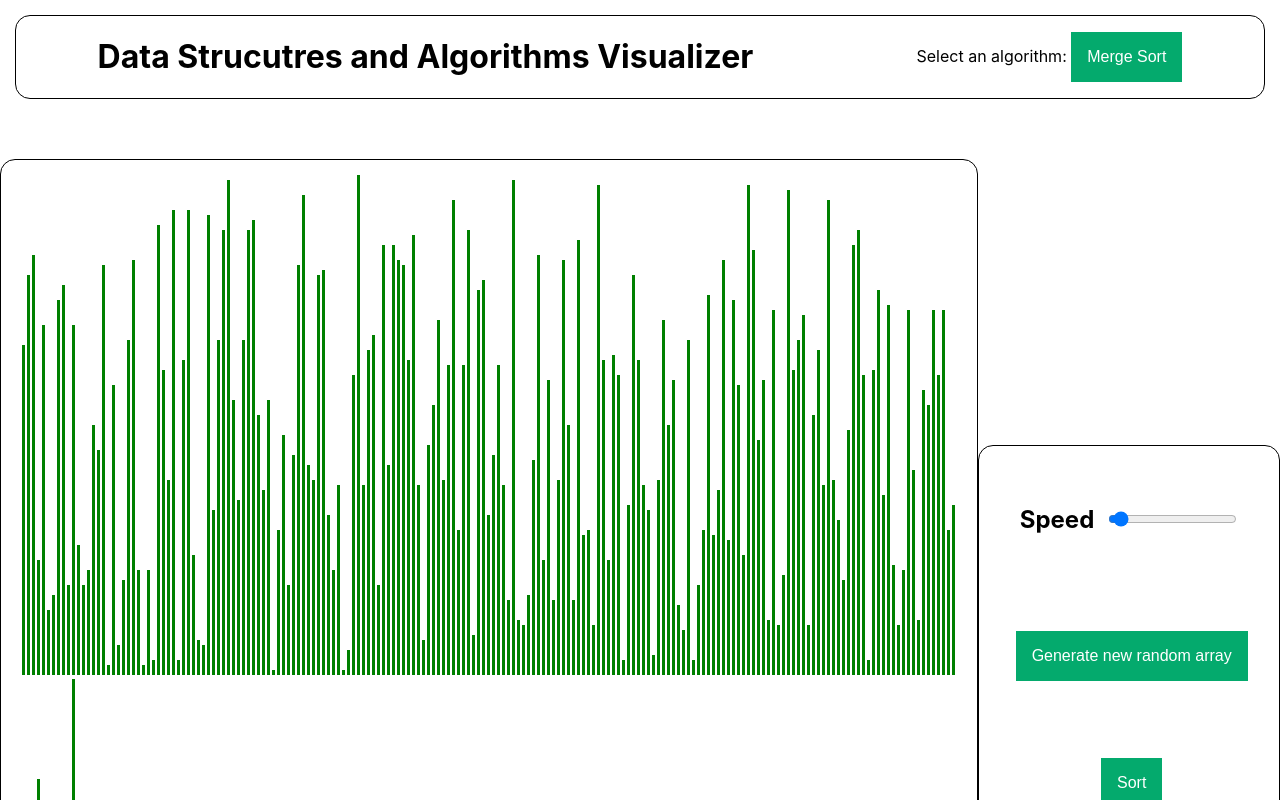
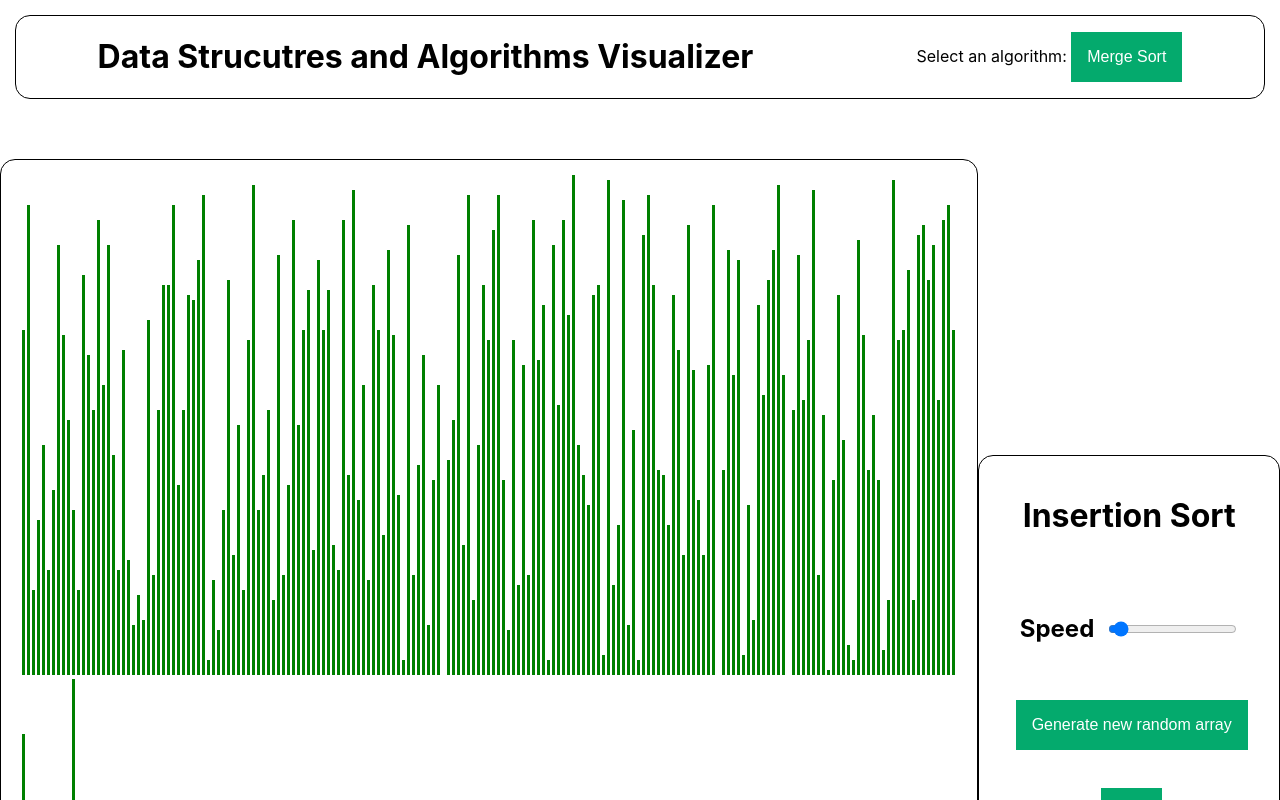
Before and after one commit to karam-qaoud/Data-Structures-and-Algorithms-Visualizer, a React (Create React App) app: page / in a window 1280 px wide. Shown: the top 800 px of the page. Built offline with nearby package versions, Linux system fonts and the light colour scheme.

Commit message:
fix(insertion sort): sort last element of the array

```diff
--- a/src/App.js
+++ b/src/App.js
@@ -6,11 +6,11 @@ function App() {
   let [selection, setSelection] = useState('mergeSort');
 
   function renderSelection(selection) {
-    if (selection === 'insertionSort') {
-      return <InsertionSortVisualization />;
-    } else {
-      return <MergeSortVisualization />;
-    }
+    // if (selection === 'insertionSort') {
+    return <InsertionSortVisualization />;
+    // } else {
+    // return <MergeSortVisualization />;
+    // }
   }
   return (
     <div className="App">
--- a/src/components/InsertionSort/InsertionSortVisualization.tsx
+++ b/src/components/InsertionSort/InsertionSortVisualization.tsx
@@ -19,21 +19,20 @@ function insertionSort(arr, sortingSteps) {
       arr[j + 1] = arr[j];
       sortingSteps.push([i, j + 1]);
       sortingSteps.push([i, j + 1]);
-      sortingSteps.push([j, arr[j + 1]]);
+      sortingSteps.push([j + 1, arr[j + 1]]);
       j--;
     }
     arr[j + 1] = tmp;
-    sortingSteps.push([i, i]);
-    sortingSteps.push([i, i]);
-    sortingSteps.push([i, arr[i]]);
+    sortingSteps.push([i, j + 1]);
+    sortingSteps.push([i, j + 1]);
+    sortingSteps.push([j + 1, arr[j + 1]]);
   }
-  console.log('Sorted: ', arr);
   return arr;
 }
 
 function generateRandomArray() {
   const arr: number[] = [];
-  for (let i = 0; i < 50; i++) {
+  for (let i = 0; i < 200; i++) {
     arr.push(Math.round(Math.random() * 100));
   }
   return arr;
@@ -93,6 +92,7 @@ function InsertionSortVisualization(): JSX.Element {
         ))}
       </div>
       <div className="controls">
+        <h1>Insertion Sort</h1>
         <div className="speed-control">
           <h2> Speed  </h2>
           <input
--- a/src/components/MergeSort/MergeSortVisualization.tsx
+++ b/src/components/MergeSort/MergeSortVisualization.tsx
@@ -111,6 +111,7 @@ function MergeSortVisualization(): JSX.Element {
         ))}
       </div>
       <div className="controls">
+        <h1>Merge Sort</h1>
         <div className="speed-control">
           <h2> Speed  </h2>
           <input
```
